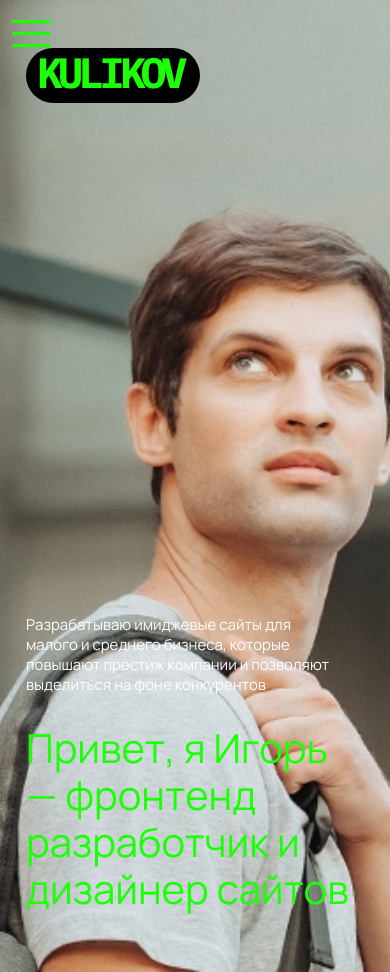
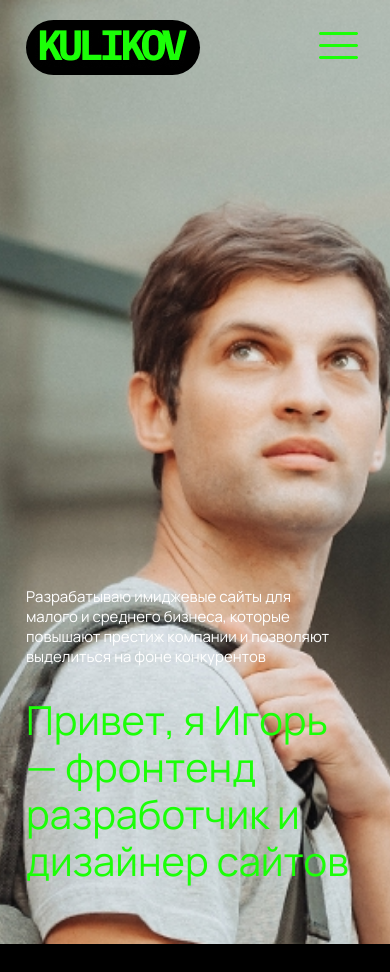
Before and after one commit to kulikovigor/myprojects_modul2, a plain HTML site: page index.html in a window 390 px wide. Shown: the top 972 px of the page. Drawn offline with Linux system fonts and the light colour scheme.

Commit message:
Update burger.css

```diff
--- a/styles/burger.css
+++ b/styles/burger.css
@@ -10,6 +10,10 @@
   align-items: center;
   visibility: hidden;
   background-color: lightgray (0, 0, 0, 0.8);
+}
+
+.display_space {
+  display: none;
 }
 
 .burger__btn {
@@ -106,16 +110,18 @@
 }
 
 @media (max-width: 960px) {
-
-.btn_and_nav {
-  display: block;
-}
+  .display_space {
+    position: relative;
+    display: block;
+  }
 
   .burger__btn {
+    position: absolute;
     display: block;
-    position: relative;
     height: 28px;
     width: 41px;
+    top: 12px;
+    right: 20px;
     background-image: url(../resources/burger/burger_Vector.png);
     background-repeat: no-repeat;
     border: none;
```
